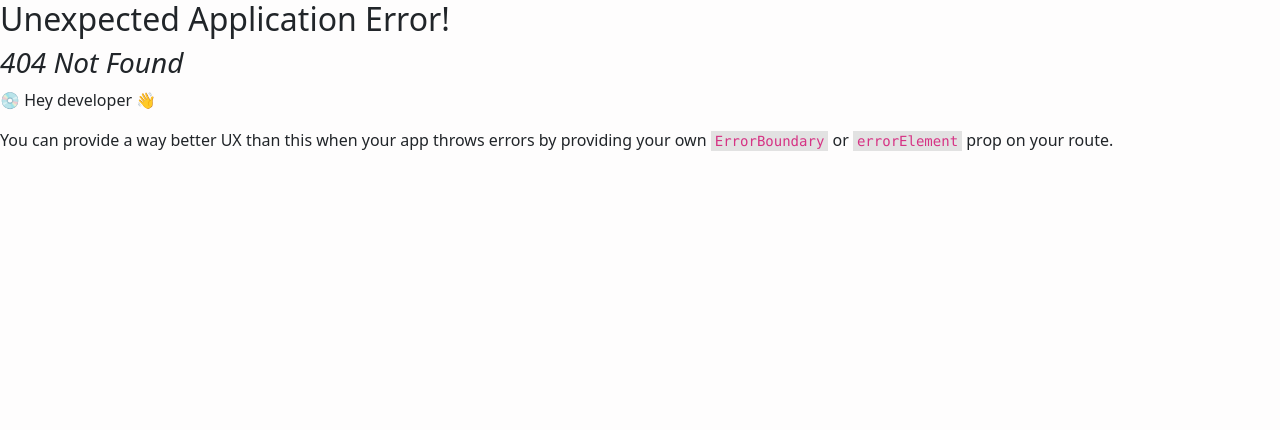
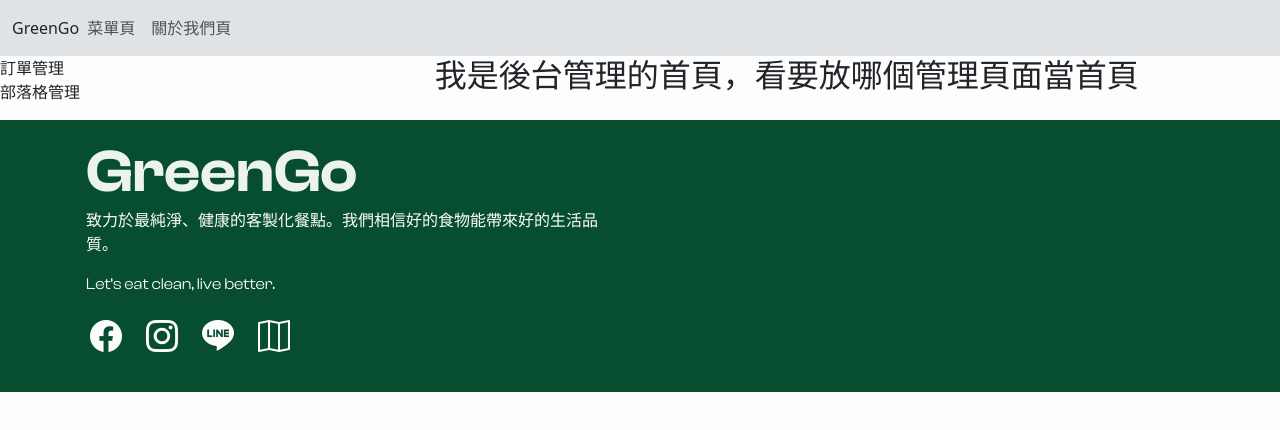
Before and after one commit to 0811nora/greengo, a React (Vite) app: page /#/admin in a window 1280 px wide. Before the commit this address had no page. Shown: the top 430 px of the page. Built offline with nearby package versions, Linux system fonts and the light colour scheme.

Commit message:
feat:新增後台使用的頁面及設定路由，以利部落格葉開發時可看到畫面

```diff
--- /dev/null
+++ b/src/pages/admin/AdminBlog.jsx
@@ -0,0 +1,5 @@
+export default function AdminBlog() {
+    return (
+        <div className="bg-warning text-white">這是部落格管理頁</div>
+    )
+}
--- /dev/null
+++ b/src/pages/admin/AdminHome.jsx
@@ -0,0 +1,7 @@
+export default function AdminPages() {
+    return (
+        <div>
+            <h2>我是後台管理的首頁，看要放哪個管理頁面當首頁</h2>
+        </div>
+    )
+}
--- /dev/null
+++ b/src/pages/admin/AdminOrder.jsx
@@ -0,0 +1,5 @@
+export default function AdminOrder() {
+    return (
+        <div className="bg-warning text-white">這是訂單管理頁</div>
+    )
+}
--- /dev/null
+++ b/src/pages/admin/AdminPages.jsx
@@ -0,0 +1,23 @@
+import { Outlet , NavLink } from 'react-router-dom';
+
+export default function AdminPages() {
+    return (
+        <div>
+            <div className="row">
+                <div className="col-4">
+                    <ul>
+                        <li className="nav-item">
+                            <NavLink className="nav-link" to='order'>訂單管理</NavLink>
+                        </li>
+                        <li className="nav-item">
+                            <NavLink className="nav-link" to='blog'>部落格管理</NavLink>
+                        </li>
+                    </ul>
+                </div>
+                <div className='col-8'>
+                    <Outlet />
+                </div>
+            </div>
+        </div>
+    )
+}
--- a/src/routes/index.jsx
+++ b/src/routes/index.jsx
@@ -6,6 +6,10 @@
 import About from "../pages/About.jsx";
 import Header from "../layout/Header.jsx";
 import Footer from "../layout/Footer.jsx";
+import AdminPages from "../pages/admin/AdminPages.jsx";
+import AdminHome from "../pages/admin/AdminHome.jsx";
+import AdminBlog from "../pages/admin/AdminBlog.jsx";
+import AdminOrder from "../pages/admin/AdminOrder.jsx";
 
 const routes = [
   {
@@ -28,9 +32,28 @@
         path: "custom",
         element: <Custom />,
       },
+      {
+        path: "admin",
+        element: <AdminPages />,
+        children: [
+          {
+            index: true,
+            element: <AdminHome />,
+          },
+          {
+            path: "order",
+            element: <AdminOrder />,
+          },
+          {
+            path: "blog",
+            element: <AdminBlog />,
+          },
+        ],
+      },
+
       // {
-      //     path:'*',
-      //     element: <NotFound/>
+      //   path:'*',
+      //   element: <NotFound/>
       // }
     ],
   },
```
Also changed, not shown: src/pages/admin/Order.jsx (deleted).
